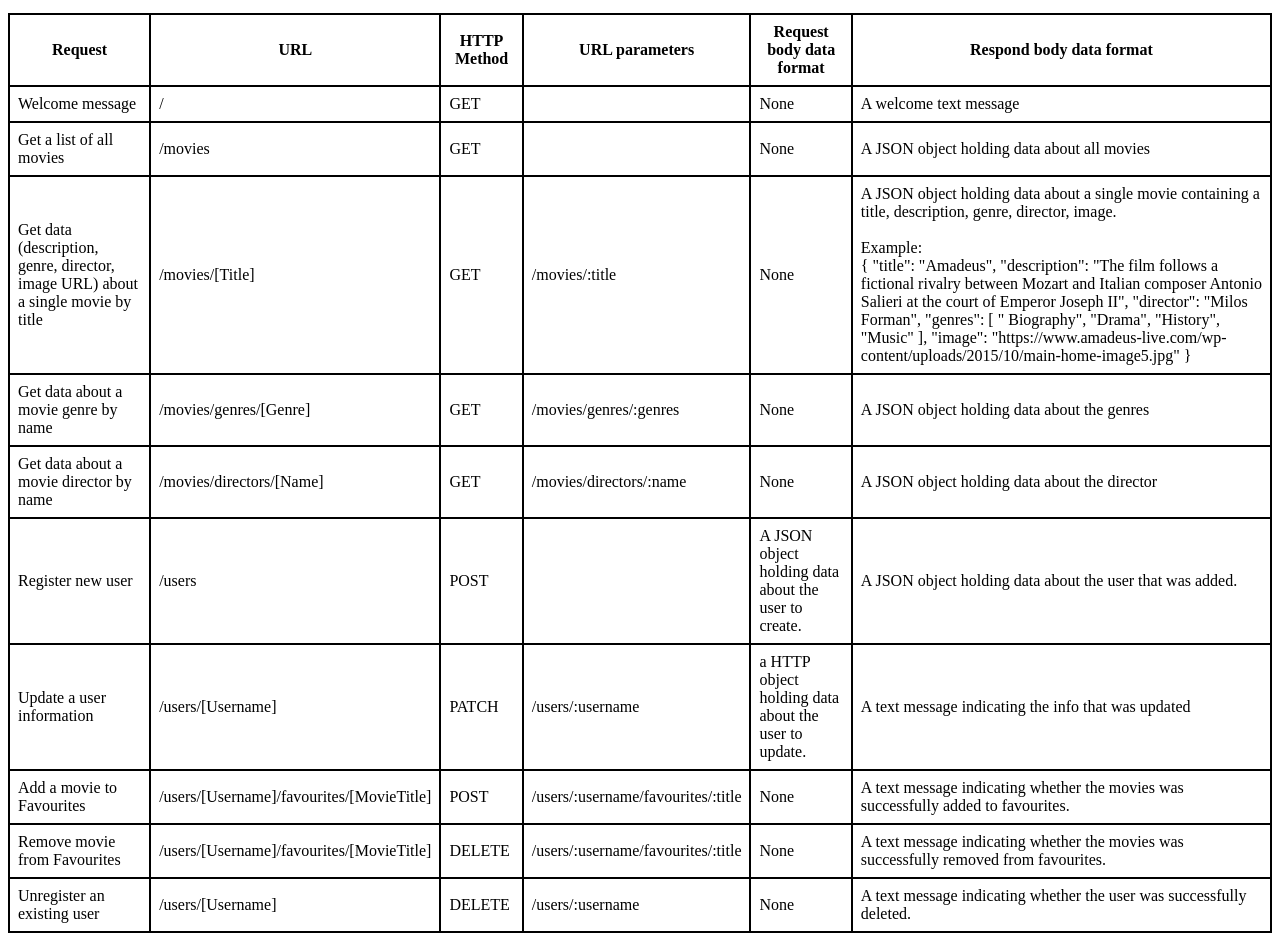
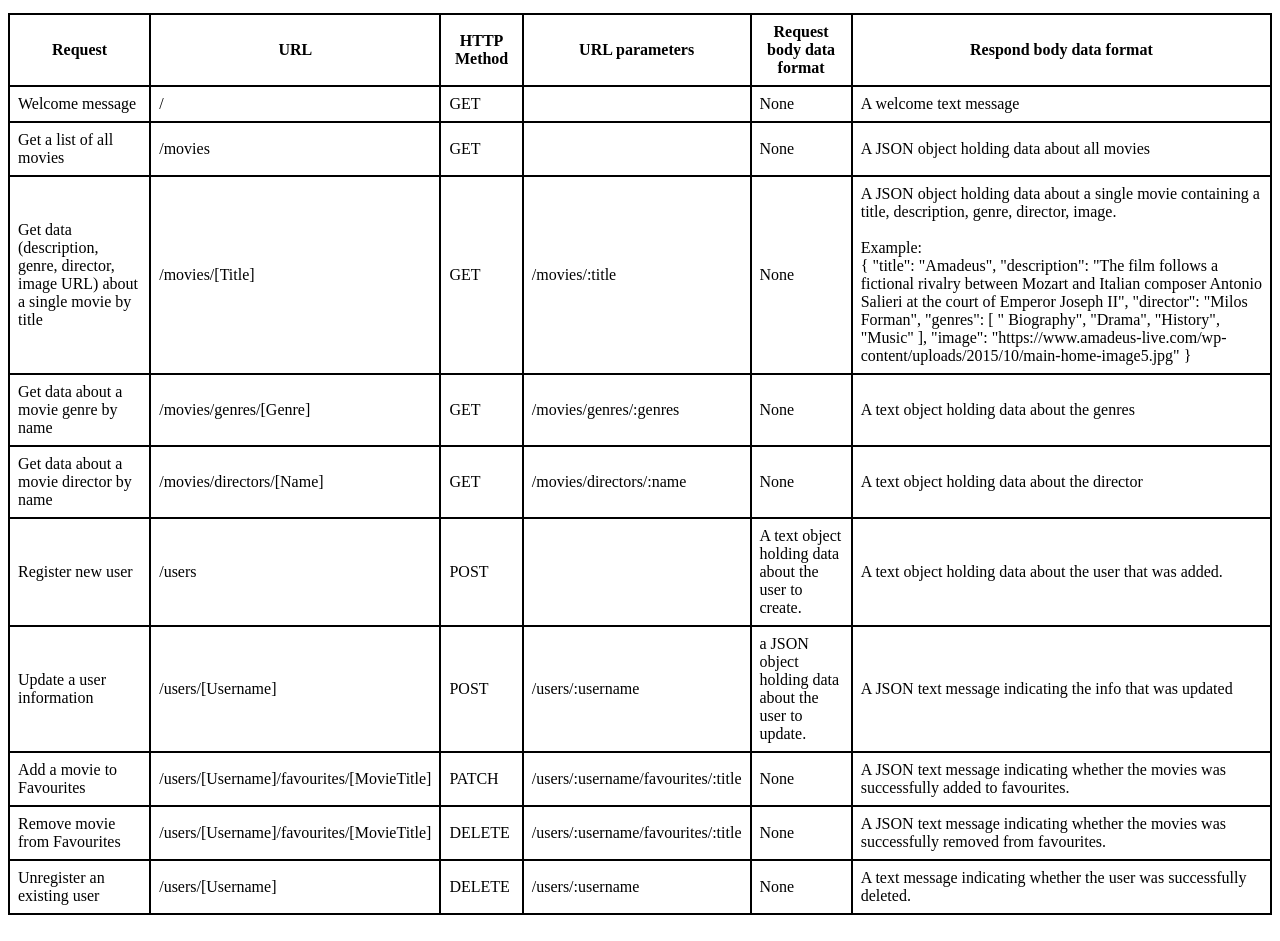
Before and after one commit to luisbartolome/MOVIE_API, a website: page public/documentation.html in a window 1280 px wide. Shown: the part 137-1078 px from the top of the page. Drawn offline with Linux system fonts and the light colour scheme.

Commit message:
modified table and the information

```diff
--- a/public/documentation.html
+++ b/public/documentation.html
@@ -72,7 +72,7 @@
             <td>GET</td>
             <td>/movies/genres/:genres</td>
             <td>None</td>
-            <td>A JSON object holding data about the genres</td>
+            <td>A text object holding data about the genres</td>
         </tr>
         <tr>
             <td>Get data about a movie director by name</td>
@@ -80,7 +80,7 @@
             <td>GET</td>
             <td>/movies/directors/:name</td>
             <td>None</td>
-            <td>A JSON object holding data about the director</td>
+            <td>A text object holding data about the director</td>
         </tr>
         <tr>
             <td>Register new user</td>
@@ -88,23 +88,23 @@
             <td>POST</td>
             <td></td>
             <td>
-                A JSON object holding data about the user to create. <br />
+                A text object holding data about the user to create. <br />
 
             </td>
             <td>
-                A JSON object holding data about the user that was added.
+                A text object holding data about the user that was added.
             </td>
         </tr>
         <tr>
             <td>Update a user information</td>
             <td>/users/[Username]</td>
-            <td>PATCH</td>
+            <td>POST</td>
             <td>/users/:username</td>
             <td>
-                a HTTP object holding data about the user to update. <br />
+                a JSON object holding data about the user to update. <br />
             </td>
             <td>
-                A text message indicating the info that was updated
+                A JSON text message indicating the info that was updated
                 <br />
 
             </td>
@@ -112,11 +112,11 @@
         <tr>
             <td>Add a movie to Favourites</td>
             <td>/users/[Username]/favourites/[MovieTitle]</td>
-            <td>POST</td>
+            <td>PATCH</td>
             <td>/users/:username/favourites/:title</td>
             <td>None</td>
             <td>
-                A text message indicating whether the movies was successfully added to favourites. <br />
+                A JSON text message indicating whether the movies was successfully added to favourites. <br />
 
             </td>
         </tr>
@@ -127,7 +127,7 @@
             <td>/users/:username/favourites/:title</td>
             <td>None</td>
             <td>
-                A text message indicating whether the movies was successfully removed from favourites.
+                A JSON text message indicating whether the movies was successfully removed from favourites.
             </td>
         </tr>
         <tr>
```
